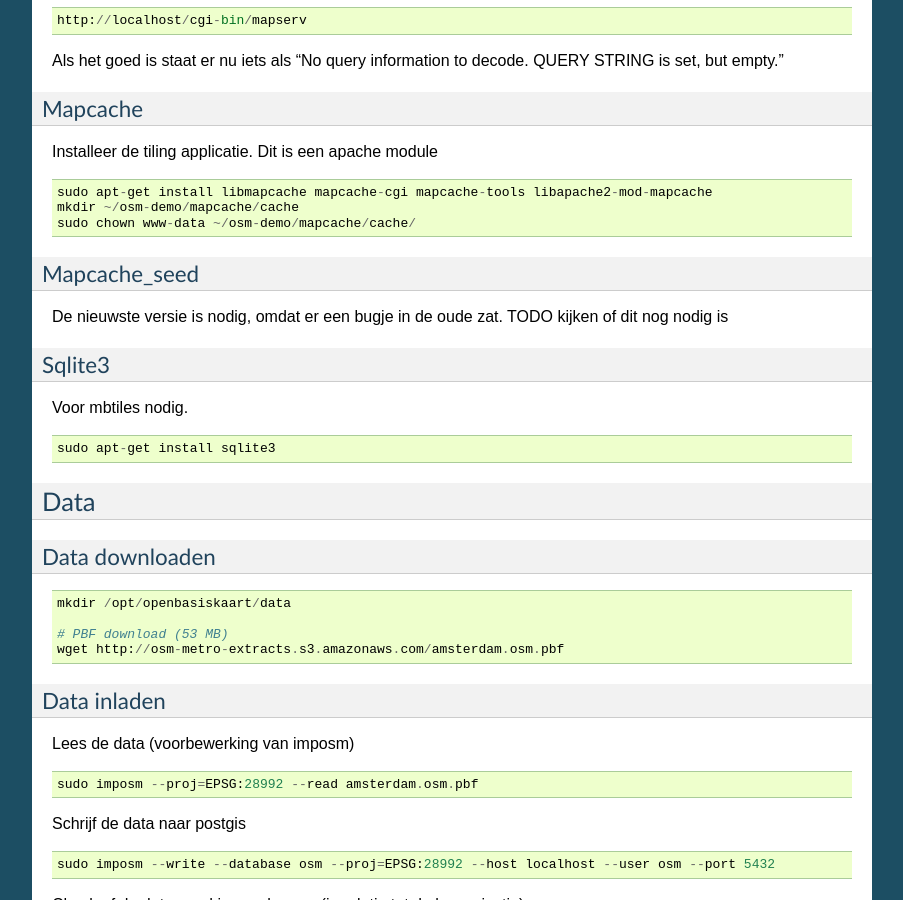
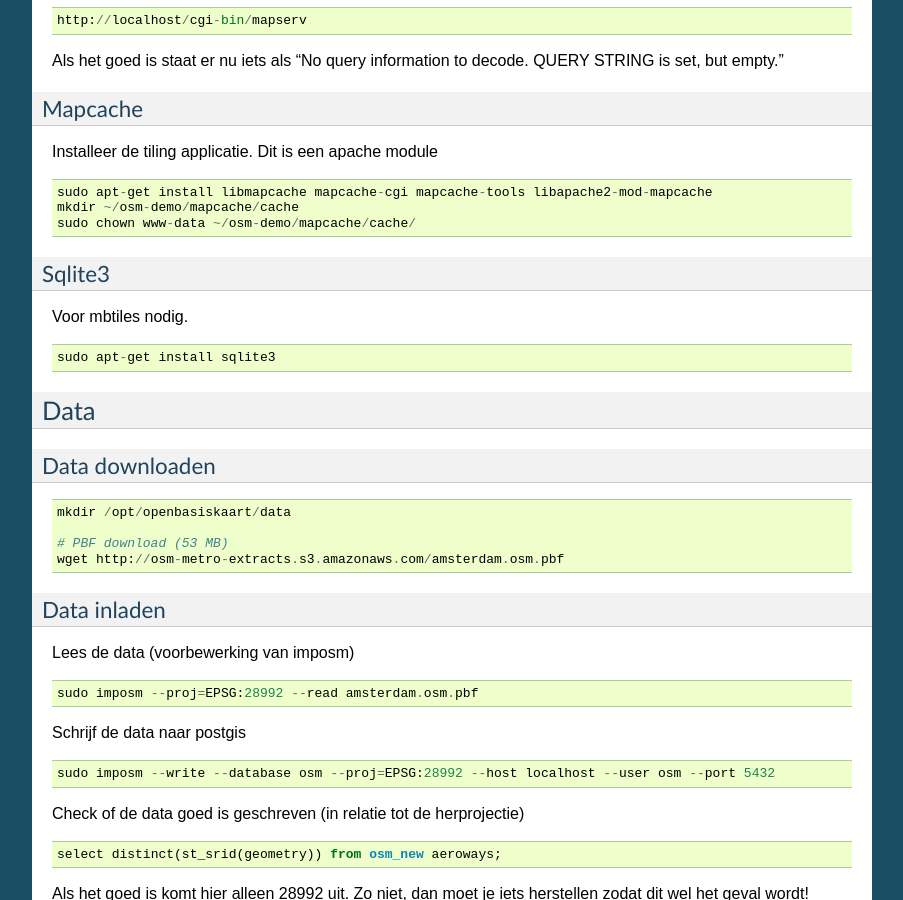
Before and after one commit to opengeogroep/openbasiskaart, a Sphinx documentation site: the page built from docs/source/mapcache-toolchain.rst, in a window 1280 px wide and 900 px high, scrolled down 1509 px. Shown: the whole window, without its empty margins (198-1101 px from the left). Built offline with Sphinx 7.4.7, drawn with Linux system fonts in a browser that asks for light colours.

Commit message:
Verwijder onnodige stap (mapcache_seed nieuwste versie)

```diff
--- a/docs/source/mapcache-toolchain.rst
+++ b/docs/source/mapcache-toolchain.rst
@@ -97,9 +97,6 @@ Installeer de tiling applicatie. Dit is een apache module ::
 	mkdir ~/osm-demo/mapcache/cache
 	sudo chown www-data ~/osm-demo/mapcache/cache/
 
-Mapcache_seed
--------------
-De nieuwste versie is nodig, omdat er een bugje in de oude zat. TODO kijken of dit nog nodig is
 
 Sqlite3
 -------
```
